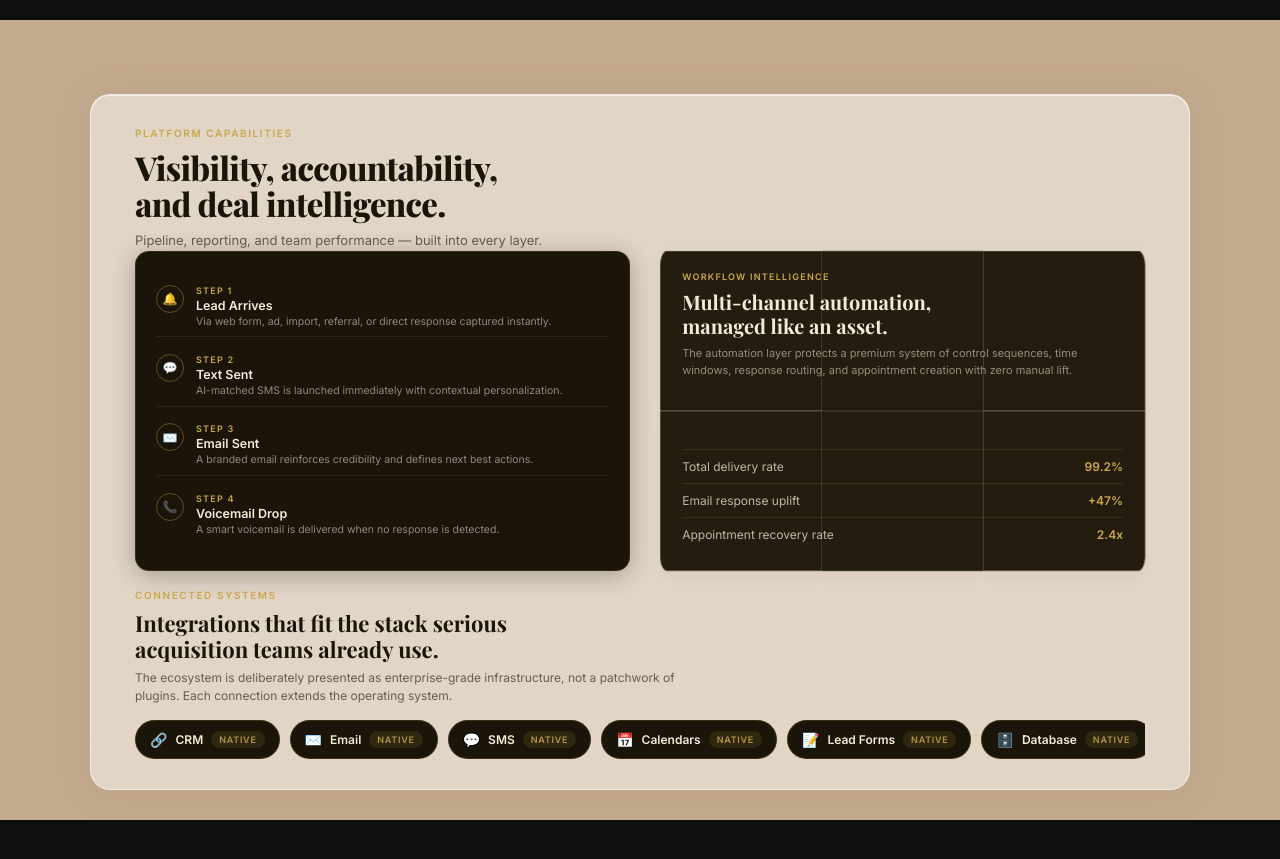
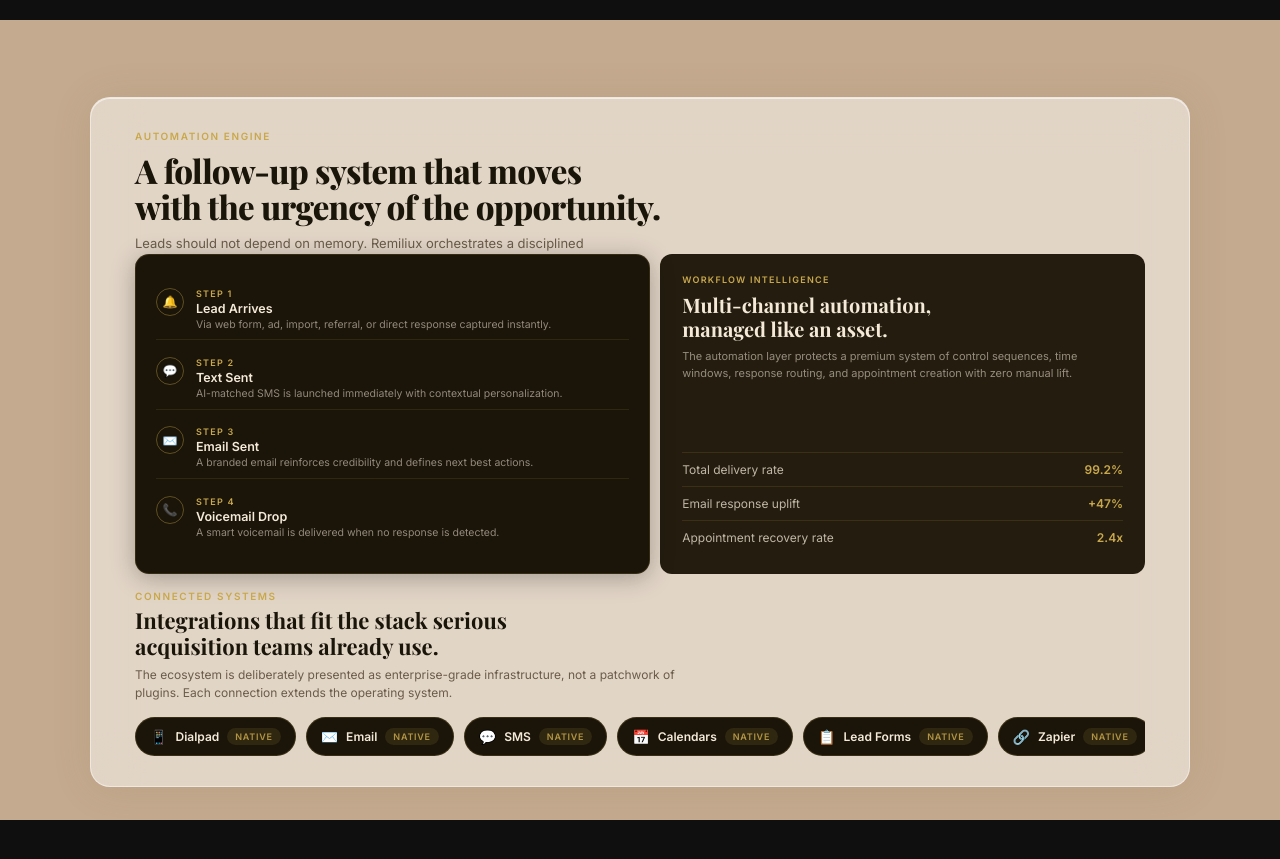
Before and after one commit to kariimhisham1/CRM-Remiliux-New-LP, a React (Create React App) app: page / in a window 1280 px wide. Shown: the part 5580-6439 px from the top of the page. Built offline with nearby package versions, Linux system fonts and the light colour scheme.

Commit message:
Update WhyTeams.jsx

```diff
--- a/src/components/WhyTeams.jsx
+++ b/src/components/WhyTeams.jsx
@@ -33,135 +33,127 @@ const STATS = [
 ];
 
 const PILLS = [
-  { icon: '🔗', label: 'CRM' },
+  { icon: '📱', label: 'Dialpad' },
   { icon: '✉️', label: 'Email' },
   { icon: '💬', label: 'SMS' },
   { icon: '📅', label: 'Calendars' },
-  { icon: '📝', label: 'Lead Forms' },
-  { icon: '🗄️', label: 'Database' },
+  { icon: '📋', label: 'Lead Forms' },
+  { icon: '🔗', label: 'Zapier' },
+  { icon: '🏠', label: 'MLS' },
+  { icon: '📊', label: 'Analytics' },
 ];
 
-const easeInOut = t => (t < 0.5 ? 2 * t * t : -1 + (4 - 2 * t) * t);
-const easeOut = t => 1 - Math.pow(1 - t, 2.5);
-const clamp01 = n => Math.max(0, Math.min(1, n));
-const band = (p, start, end) => clamp01((p - start) / (end - start));
-const lerp = (a, b, t) => a + (b - a) * t;
+const easeInOut = t => t < 0.5 ? 2*t*t : -1+(4-2*t)*t;
+const easeOut   = t => 1 - Math.pow(1-t, 3);
+const easeOut2  = t => 1 - Math.pow(1-t, 2);
+const clamp01   = n => Math.max(0, Math.min(1, n));
+const band      = (p, s, e) => clamp01((p-s)/(e-s));
 
-/* ── Timeline: each phase end derives from the previous + a pause ── */
-const HEADER_START = 0.04, HEADER_END = 0.15;
+// ── Phase timing ──────────────────────────────────────────
+const FLIP_S = 0.04, FLIP_STAGGER = 0.025, FLIP_DUR = 0.09;
+const FLIP_E = FLIP_S + 5*FLIP_STAGGER + FLIP_DUR;       // ~0.26
 
-const FLIP_START = 0.05, FLIP_STAGGER = 0.026, FLIP_DUR = 0.09;
-const FLIP_END = FLIP_START + 5 * FLIP_STAGGER + FLIP_DUR;            // ~0.275
+const HEADER_S = FLIP_S, HEADER_E = FLIP_E;
 
-const PAUSE_1 = 0.07;
-const MERGE_START = FLIP_END + PAUSE_1;                                // ~0.345
-const MERGE_STAGGER = 0.022, MERGE_DUR = 0.13;
-const MERGE_END = MERGE_START + 5 * MERGE_STAGGER + MERGE_DUR;        // ~0.585
+// Cards fade out their labels as they shrink — start fading at merge begin
+const FADE_S = FLIP_E + 0.04, FADE_E = FADE_S + 0.08;
 
-const PAUSE_2 = 0.06;
-const TIMELINE_START = MERGE_END + PAUSE_2;                            // ~0.645
-const TIMELINE_DUR = 0.11;
-const TIMELINE_END = TIMELINE_START + TIMELINE_DUR;                   // ~0.755
+// Cards shrink toward right panel area
+const SHRINK_S = FLIP_E + 0.03, SHRINK_STAGGER = 0.018, SHRINK_DUR = 0.12;
+const SHRINK_E = SHRINK_S + 5*SHRINK_STAGGER + SHRINK_DUR; // ~0.50
 
-const PAUSE_3 = 0.05;
-const INT_START = TIMELINE_END + PAUSE_3;                              // ~0.805
-const INT_HEAD_DUR = 0.05;
-const INT_HEAD_END = INT_START + INT_HEAD_DUR;
+// Right panel (workflow) fades in as cards form it
+const WF_S = SHRINK_S + 0.06, WF_E = SHRINK_E + 0.04;
 
-const PILL_START = INT_START + 0.03;
-const PILL_STAGGER = 0.016, PILL_DUR = 0.05;
+// Timeline slides in from LEFT after cards have formed right panel
+const TL_S = SHRINK_E + 0.04, TL_E = TL_S + 0.10;
 
-/* ── Geometry: where the 6 cards merge into, in fractions of stage size ── */
-const RIGHT_X_FRAC = 0.52, RIGHT_W_FRAC = 0.48;
-const LEFT_W_FRAC = 0.49;
-const COL_GAP_PX = 10, ROW_GAP_PX = 10;
-const CARD_RADIUS = 12, PANEL_RADIUS = 14;
+// Integration section
+const INT_S = TL_E + 0.05, INT_E = INT_S + 0.08;
+const PILL_S = INT_S + 0.02, PILL_STAGGER = 0.015, PILL_DUR = 0.05;
 
 export default function WhyTeams() {
-  const wrapRef = useRef(null);
+  const wrapRef  = useRef(null);
   const stageRef = useRef(null);
-  const [progress, setProgress] = useState(0);
+  const [progress, setProgress]   = useState(0);
   const [bgProgress, setBgProgress] = useState(0);
   const [frameVisible, setFrameVisible] = useState(false);
-  const [stageSize, setStageSize] = useState({ w: 1100, h: 360 });
+  const [stageSize, setStageSize] = useState({ w: 1012, h: 360 });
 
   useEffect(() => {
-    const handleScroll = () => {
+    const onScroll = () => {
       if (!wrapRef.current) return;
       const rect = wrapRef.current.getBoundingClientRect();
-      const vh = window.innerHeight;
-      const totalScroll = rect.height - vh;
-      const scrolled = -rect.top;
-      setProgress(clamp01(scrolled / totalScroll));
-
-      const bgP = clamp01((vh - rect.top) / (vh * 0.6));
-      setBgProgress(bgP);
-
+      const vh   = window.innerHeight;
+      const p    = clamp01(-rect.top / (rect.height - vh));
+      setProgress(p);
+      setBgProgress(clamp01((vh - rect.top) / (vh * 0.6)));
       if (rect.top < vh * 0.9) setFrameVisible(true);
     };
-    window.addEventListener('scroll', handleScroll, { passive: true });
-    handleScroll();
-    return () => window.removeEventListener('scroll', handleScroll);
+    window.addEventListener('scroll', onScroll, { passive: true });
+    onScroll();
+    return () => window.removeEventListener('scroll', onScroll);
   }, []);
 
-  // Measure the stage in real pixels so the pull/scale math is exact —
-  // not approximated through CSS percentage composition.
   useEffect(() => {
     if (!stageRef.current) return;
-    const ro = new ResizeObserver(entries => {
-      const { width, height } = entries[0].contentRect;
-      if (width > 0 && height > 0) setStageSize({ w: width, h: height });
+    const ro = new ResizeObserver(([e]) => {
+      const { width, height } = e.contentRect;
+      if (width > 0) setStageSize({ w: width, h: height });
     });
     ro.observe(stageRef.current);
     return () => ro.disconnect();
   }, []);
 
-  const { w: stageW, h: stageH } = stageSize;
+  const { w: SW, h: SH } = stageSize;
 
-  /* ---------- Background morph ---------- */
-  const bp = easeOut(bgProgress);
-  const bgColor = `rgb(${Math.round(26 + bp * 170)},${Math.round(18 + bp * 152)},${Math.round(8 + bp * 135)})`;
+  // Background morph
+  const bp = easeOut2(bgProgress);
+  const bgColor = `rgb(${Math.round(26+bp*170)},${Math.round(18+bp*152)},${Math.round(8+bp*135)})`;
 
-  /* ---------- Header crossfade ---------- */
-  const headerFlip = easeInOut(band(progress, HEADER_START, HEADER_END));
-  const header1Opacity = 1 - headerFlip;
-  const header2Opacity = headerFlip;
+  // Header crossfade
+  const hFlip = easeInOut(band(progress, HEADER_S, HEADER_E));
 
-  /* ---------- Phase 1: flip ---------- */
+  // Card flip (phase 1)
   const cardFlips = SET_A.map((_, i) => {
-    const start = FLIP_START + i * FLIP_STAGGER;
-    return easeInOut(band(progress, start, start + FLIP_DUR));
+    const s = FLIP_S + i * FLIP_STAGGER;
+    return easeInOut(band(progress, s, s + FLIP_DUR));
   });
 
-  /* ---------- Phase 2: cards pull right and connect ---------- */
-  const startW = (stageW - 2 * COL_GAP_PX) / 3;
-  const startH = (stageH - ROW_GAP_PX) / 2;
-  const rightX = stageW * RIGHT_X_FRAC;
-  const rightW = stageW * RIGHT_W_FRAC;
-  const endW = rightW / 3;
-  const endH = stageH / 2;
+  // Card content fade out before shrink
+  const contentFade = 1 - easeOut(band(progress, FADE_S, FADE_E));
 
-  const pullTs = SET_A.map((_, i) => {
-    const start = MERGE_START + i * MERGE_STAGGER;
-    return easeInOut(band(progress, start, start + MERGE_DUR));
+  // Card geometry
+  const GAP = 8;
+  const COLS = 3, ROWS = 2;
+  const cellW = (SW - (COLS-1)*GAP) / COLS;
+  const cellH = (SH - (ROWS-1)*GAP) / ROWS;
+
+  // RIGHT panel = right 48% of stage
+  const RIGHT_FRAC = 0.48;
+  const rightX     = SW * (1 - RIGHT_FRAC);
+  const rightW     = SW * RIGHT_FRAC;
+  // Each card's target: stack 3×2 inside the right panel area, zero gaps (flush)
+  const tgtW = rightW / COLS;
+  const tgtH = SH / ROWS;
+
+  const shrinkTs = SET_A.map((_, i) => {
+    const s = SHRINK_S + i * SHRINK_STAGGER;
+    return easeInOut(band(progress, s, s + SHRINK_DUR));
   });
-  const maxPullT = Math.max(...pullTs, 0);
 
-  // Panel text fades in once the cards have essentially finished connecting.
-  const wfTextOpacity = easeOut(band(progress, MERGE_END - 0.07, MERGE_END + 0.03));
+  // Workflow Intelligence panel opacity
+  const wfOpacity = easeOut(band(progress, WF_S, WF_E));
 
-  /* ---------- Phase 3: timeline panel slides in from the RIGHT ---------- */
-  const timelineT = easeOut(band(progress, TIMELINE_START, TIMELINE_END));
-  const timelineOpacity = timelineT;
-  const timelineTranslateX = (1 - timelineT) * 64; // starts shifted right, settles at 0
+  // Timeline panel slides in from LEFT
+  const tlT       = easeOut(band(progress, TL_S, TL_E));
+  const tlOpacity = tlT;
+  const tlSlide   = (1 - tlT) * -56; // starts -56px left, slides to 0
 
-  /* ---------- Phase 4: integrations heading + pills ---------- */
-  const intHeadT = easeOut(band(progress, INT_START, INT_HEAD_END));
-  const intGrowT = easeOut(band(progress, INT_START - 0.02, INT_START + 0.05));
-  const pillProgress = i => {
-    const start = PILL_START + i * PILL_STAGGER;
-    return easeOut(band(progress, start, start + PILL_DUR));
-  };
+  // Integrations
+  const intT    = easeOut(band(progress, INT_S, INT_E));
+  const intGrow = easeOut(band(progress, INT_S - 0.01, INT_S + 0.06));
+  const pillP   = i => easeOut(band(progress, PILL_S + i*PILL_STAGGER, PILL_S + i*PILL_STAGGER + PILL_DUR));
 
   return (
     <div className="wt" ref={wrapRef}>
@@ -169,186 +161,168 @@ export default function WhyTeams() {
         <div className={`wt__frame ${frameVisible ? 'wt__frame--visible' : ''}`}>
 
           {/* Header A */}
-          <div
-            className="wt__header"
-            style={{ opacity: header1Opacity, position: 'absolute', pointerEvents: header1Opacity < 0.05 ? 'none' : 'auto' }}
-          >
+          <div className="wt__header" style={{ opacity: 1-hFlip, position:'absolute', pointerEvents: hFlip>0.9?'none':'auto' }}>
             <div className="wt__eyebrow">Platform Capabilities</div>
             <h2 className="wt__headline">Built for operators who need<br />control and conversion.</h2>
             <p className="wt__body">Lead operations, communication, and follow-up — all in one system.</p>
           </div>
 
           {/* Header B */}
-          <div
-            className="wt__header"
-            style={{ opacity: header2Opacity, position: 'absolute', pointerEvents: header2Opacity < 0.05 ? 'none' : 'auto' }}
-          >
-            <div className="wt__eyebrow">Platform Capabilities</div>
-            <h2 className="wt__headline">Visibility, accountability,<br />and deal intelligence.</h2>
-            <p className="wt__body">Pipeline, reporting, and team performance — built into every layer.</p>
+          <div className="wt__header" style={{ opacity: hFlip, position:'absolute', pointerEvents: hFlip<0.1?'none':'auto' }}>
+            <div className="wt__eyebrow">Automation Engine</div>
+            <h2 className="wt__headline">A follow-up system that moves<br />with the urgency of the opportunity.</h2>
+            <p className="wt__body">Leads should not depend on memory. Remiliux orchestrates a disciplined chain of touch-points.</p>
           </div>
 
           <div className="wt__header-spacer" />
 
+          {/* ── STAGE ── */}
           <div className="wt__cards-stage" ref={stageRef}>
 
+            {/* 6 flipping + shrinking cards */}
             <div className="wt__cards">
-              {SET_A.map((frontCard, i) => {
-                const backCard = SET_B[i];
-                const rotateY = cardFlips[i] * 180;
-                const pullT = pullTs[i];
+              {SET_A.map((front, i) => {
+                const back   = SET_B[i];
+                const rotY   = cardFlips[i] * 180;
+                const shrink = shrinkTs[i];
 
-                const col = i % 3, row = Math.floor(i / 3);
-                const sx = startW > 0 ? endW / startW : 1;
-                const sy = startH > 0 ? endH / startH : 1;
+                const col = i % COLS, row = Math.floor(i / COLS);
+                // Start position (centre of cell)
+                const startCX = col*(cellW+GAP) + cellW/2;
+                const startCY = row*(cellH+GAP) + cellH/2;
+                // Target position (centre in right panel)
+                const tgtCX = rightX + col*tgtW + tgtW/2;
+                const tgtCY = row*tgtH + tgtH/2;
 
-                const startCenterX = col * (startW + COL_GAP_PX) + startW / 2;
-                const startCenterY = row * (startH + ROW_GAP_PX) + startH / 2;
-                const endCenterX = rightX + col * endW + endW / 2;
-                const endCenterY = row * endH + endH / 2;
-                const dx = endCenterX - startCenterX;
-                const dy = endCenterY - startCenterY;
+                const cx = startCX + (tgtCX - startCX)*shrink;
+                const cy = startCY + (tgtCY - startCY)*shrink;
+                const cw = cellW  + (tgtW - cellW)*shrink;
+                const ch = cellH  + (tgtH - cellH)*shrink;
 
-                const tx = dx * pullT;
-                const ty = dy * pullT;
+                // Corner radii: outer corners keep radius, inner seams go to 0
+                const isTop  = row === 0, isBot = row === 1;
+                const isLeft = col === 0, isRight = col === 2;
+                const outerR = 12;
+                const innerR = outerR * (1-shrink); // seams flatten to 0
+                const outerCurr = outerR; // outer corners stay rounded
 
-                // Mid-flight "landscape → portrait" flourish: peaks at the
-                // halfway point of the pull, fully resolves back to the exact
-                // target shape by the time the card lands — purely a flourish
-                // during the journey, never distorts the final flush shape.
-                const flourish = Math.sin(pullT * Math.PI);
-                const PORTRAIT_FLOURISH = 0.4;
-                const extraScaleX = 1 - flourish * PORTRAIT_FLOURISH;
-                const extraScaleY = 1 + flourish * PORTRAIT_FLOURISH;
+                const bTL = (isTop  && isLeft)  ? outerCurr : innerR;
+                const bTR = (isTop  && isRight) ? outerCurr : innerR;
+                const bBL = (isBot  && isLeft)  ? outerCurr : innerR;
+                const bBR = (isBot  && isRight) ? outerCurr : innerR;
 
-                const scaleX = lerp(1, sx, pullT) * extraScaleX;
-                const scaleY = lerp(1, sy, pullT) * extraScaleY;
-
-                // Only true outer corners of the merged block round toward the
-                // panel radius; every interior seam flattens to 0 as it connects.
-                const isTop = row === 0, isBottom = row === 1;
-                const isLeftCol = col === 0, isRightCol = col === 2;
-                const flat = lerp(CARD_RADIUS, 0, pullT);
-                const outer = lerp(CARD_RADIUS, PANEL_RADIUS, pullT);
-
-                const contentOpacity = 1 - clamp01(pullT / 0.6);
-                const seamAlpha = 0.16 * (1 - pullT);
-                const shadowAlpha = 0.25 * (1 - pullT * 0.8);
-
-                const corners = {
-                  borderTopLeftRadius: isTop && isLeftCol ? outer : flat,
-                  borderTopRightRadius: isTop && isRightCol ? outer : flat,
-                  borderBottomLeftRadius: isBottom && isLeftCol ? outer : flat,
-                  borderBottomRightRadius: isBottom && isRightCol ? outer : flat,
-                };
+                // Border between adjacent cells fades to 0 as they merge
+                const borderAlpha = 0.16 * (1 - shrink) + 0.0 * shrink;
 
                 return (
                   <div
                     key={i}
                     className="wt__card-scene"
                     style={{
-                      left: `${col * (startW + COL_GAP_PX)}px`,
-                      top: `${row * (startH + ROW_GAP_PX)}px`,
-                      width: `${startW}px`,
-                      height: `${startH}px`,
-                      transform: `translate3d(${tx}px, ${ty}px, 0) scale(${scaleX}, ${scaleY})`,
+                      left:   cx - cw/2,
+                      top:    cy - ch/2,
+                      width:  cw,
+                      height: ch,
                     }}
                   >
-                    <div className="wt__card-flipper" style={{ transform: `perspective(900px) rotateY(${rotateY}deg)` }}>
-                      <div
-                        className="wt__card wt__card--front"
-                        style={{ ...corners, borderColor: `rgba(201,168,76,${seamAlpha})`, boxShadow: `0 4px 20px rgba(0,0,0,${shadowAlpha})` }}
-                      >
-                        <div className="wt__card-icon" style={{ opacity: contentOpacity }}>{frontCard.icon}</div>
-                        <div className="wt__card-title" style={{ opacity: contentOpacity }}>{frontCard.title}</div>
-                        <p className="wt__card-desc" style={{ opacity: contentOpacity }}>{frontCard.desc}</p>
+                    <div className="wt__card-flipper"
+                      style={{ transform: `perspective(900px) rotateY(${rotY}deg)` }}>
+
+                      {/* Front */}
+                      <div className="wt__card wt__card--front" style={{
+                        borderTopLeftRadius: bTL, borderTopRightRadius: bTR,
+                        borderBottomLeftRadius: bBL, borderBottomRightRadius: bBR,
+                        borderColor: `rgba(201,168,76,${borderAlpha})`,
+                      }}>
+                        <div className="wt__card-icon" style={{ opacity: contentFade }}>{front.icon}</div>
+                        <div className="wt__card-title" style={{ opacity: contentFade }}>{front.title}</div>
+                        <p className="wt__card-desc" style={{ opacity: contentFade }}>{front.desc}</p>
                       </div>
-                      <div
-                        className="wt__card wt__card--back"
-                        style={{ ...corners, borderColor: `rgba(201,168,76,${seamAlpha})`, boxShadow: `0 4px 20px rgba(0,0,0,${shadowAlpha})` }}
-                      >
-                        <div className="wt__card-icon" style={{ opacity: contentOpacity }}>{backCard.icon}</div>
-                        <div className="wt__card-title" style={{ opacity: contentOpacity }}>{backCard.title}</div>
-                        <p className="wt__card-desc" style={{ opacity: contentOpacity }}>{backCard.desc}</p>
+
+                      {/* Back */}
+                      <div className="wt__card wt__card--back" style={{
+                        borderTopLeftRadius: bTL, borderTopRightRadius: bTR,
+                        borderBottomLeftRadius: bBL, borderBottomRightRadius: bBR,
+                        borderColor: `rgba(201,168,76,${borderAlpha})`,
+                      }}>
+                        <div className="wt__card-icon" style={{ opacity: contentFade }}>{back.icon}</div>
+                        <div className="wt__card-title" style={{ opacity: contentFade }}>{back.title}</div>
+                        <p className="wt__card-desc" style={{ opacity: contentFade }}>{back.desc}</p>
                       </div>
+
                     </div>
                   </div>
                 );
               })}
             </div>
 
-            {/* Workflow Intelligence text — fades in on top of the connected cards */}
-            <div
-              className="wt__workflow-overlay"
-              style={{
-                left: `${RIGHT_X_FRAC * 100}%`,
-                width: `${RIGHT_W_FRAC * 100}%`,
-                opacity: wfTextOpacity,
-                pointerEvents: wfTextOpacity > 0.5 ? 'auto' : 'none',
-              }}
-            >
+            {/* ── Workflow Intelligence overlay (RIGHT panel text) ── */}
+            <div className="wt__workflow-overlay" style={{
+              left: rightX, width: rightW,
+              opacity: wfOpacity,
+              pointerEvents: wfOpacity > 0.5 ? 'auto' : 'none',
+            }}>
               <div className="wt__workflow-eyebrow">Workflow Intelligence</div>
-              <h3 className="wt__workflow-headline">Multi-channel automation,<br />managed like an asset.</h3>
+              <h3 className="wt__workflow-headline">
+                Multi-channel automation,<br />managed like an asset.
+              </h3>
               <p className="wt__workflow-body">
                 The automation layer protects a premium system of control sequences, time
                 windows, response routing, and appointment creation with zero manual lift.
               </p>
               <div className="wt__stat-list">
-                {STATS.map((s, i) => (
+                {STATS.map((s,i) => (
                   <div className="wt__stat-row" key={i}>
-                    <span>{s.label}</span>
-                    <strong>{s.value}</strong>
+                    <span>{s.label}</span><strong>{s.value}</strong>
                   </div>
                 ))}
               </div>
             </div>
 
-            {/* Timeline panel — own element, now slides in from the RIGHT */}
-            <div
-              className="wt__timeline-panel"
-              style={{
-                width: `${LEFT_W_FRAC * 100}%`,
-                opacity: timelineOpacity,
-                transform: `translateX(${timelineTranslateX}px)`,
-                pointerEvents: timelineOpacity > 0.5 ? 'auto' : 'none',
-              }}
-            >
+            {/* ── Timeline panel (LEFT) — slides in from left AFTER cards form right panel ── */}
+            <div className="wt__timeline-panel" style={{
+              width: `${(1-RIGHT_FRAC)*100 - 1}%`,
+              opacity: tlOpacity,
+              transform: `translateX(${tlSlide}px)`,
+              pointerEvents: tlOpacity > 0.4 ? 'auto' : 'none',
+            }}>
               {STEPS.map((s, i) => (
                 <div className="wt__timeline-step" key={i}>
                   <div className="wt__timeline-icon">{s.icon}</div>
                   <div className="wt__timeline-copy">
-                    <div className="wt__timeline-steplabel">STEP {i + 1}</div>
+                    <div className="wt__timeline-steplabel">STEP {i+1}</div>
                     <div className="wt__timeline-title">{s.title}</div>
                     <p className="wt__timeline-desc">{s.desc}</p>
                   </div>
                 </div>
               ))}
             </div>
-          </div>
 
-          {/* PHASE 4: Connected Systems heading + integration pills */}
-          <div
-            className="wt__integrations"
-            style={{
-              maxHeight: `${intGrowT * 230}px`,
-              marginTop: `${intGrowT * 18}px`,
-              opacity: intHeadT,
-              transform: `translateY(${(1 - intHeadT) * 22}px)`,
-            }}
-          >
-            <div className="wt__eyebrow">Connected Systems</div>
+          </div>{/* end stage */}
+
+          {/* ── Phase 4: Integrations ── */}
+          <div className="wt__integrations" style={{
+            maxHeight: `${intGrow * 200}px`,
+            marginTop: `${intGrow * 16}px`,
+            opacity: intT,
+            transform: `translateY(${(1-intT)*18}px)`,
+          }}>
+            <div className="wt__eyebrow" style={{ marginBottom: 6 }}>Connected Systems</div>
             <h3 className="wt__integrations-headline">
               Integrations that fit the stack serious<br />acquisition teams already use.
             </h3>
             <p className="wt__integrations-body">
-              The ecosystem is deliberately presented as enterprise-grade infrastructure, not a
-              patchwork of plugins. Each connection extends the operating system.
+              The ecosystem is deliberately presented as enterprise-grade infrastructure,
+              not a patchwork of plugins. Each connection extends the operating system.
             </p>
             <div className="wt__pills">
               {PILLS.map((p, i) => {
-                const ps = pillProgress(i);
+                const ps = pillP(i);
                 return (
-                  <div className="wt__pill" key={i} style={{ opacity: ps, transform: `translateX(${(1 - ps) * -40}px)` }}>
+                  <div key={i} className="wt__pill" style={{
+                    opacity: ps,
+                    transform: `translateX(${(1-ps)*-32}px)`,
+                  }}>
                     <span className="wt__pill-icon">{p.icon}</span>
                     <span className="wt__pill-label">{p.label}</span>
                     <span className="wt__pill-tag">Native</span>
```
